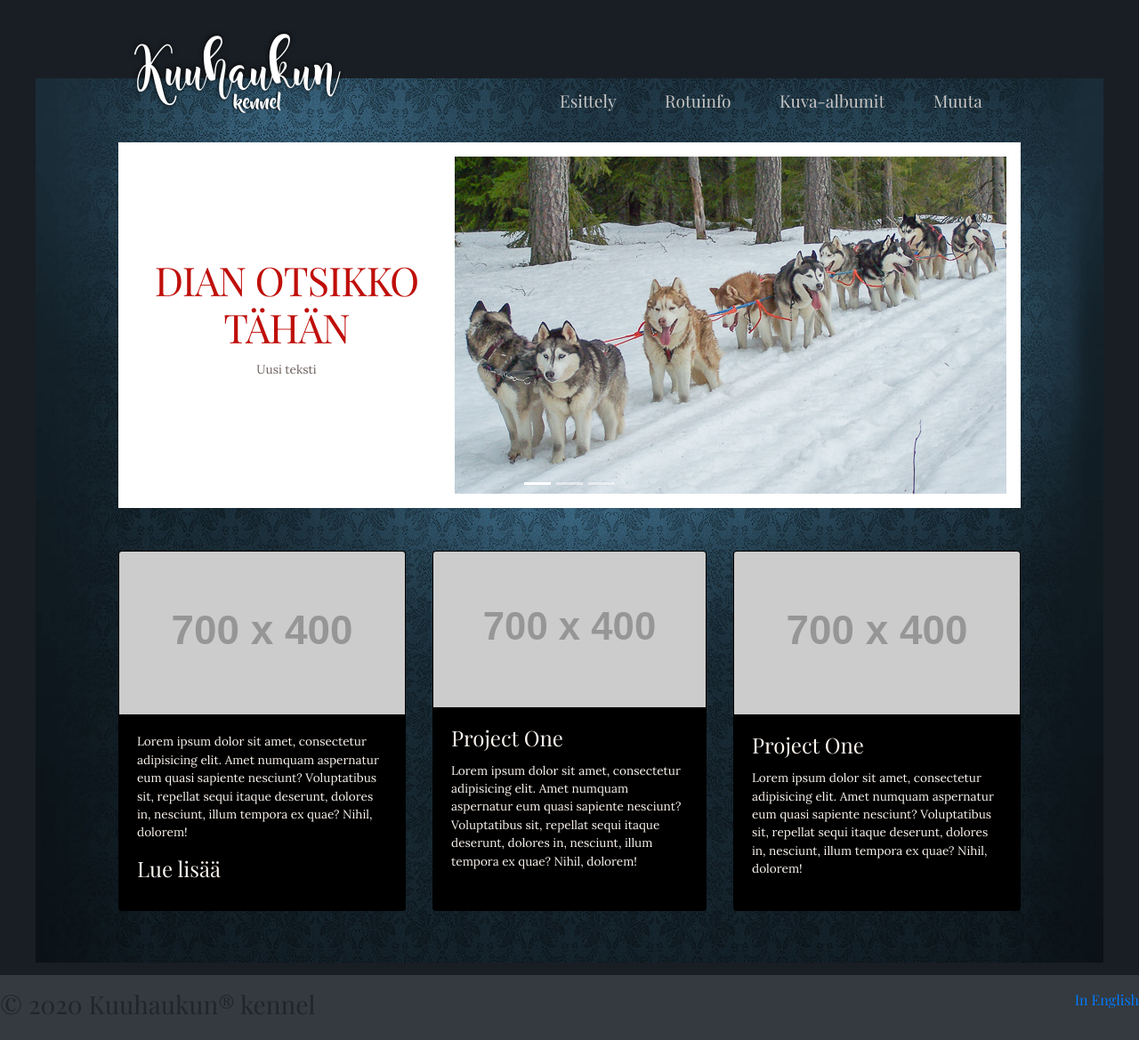
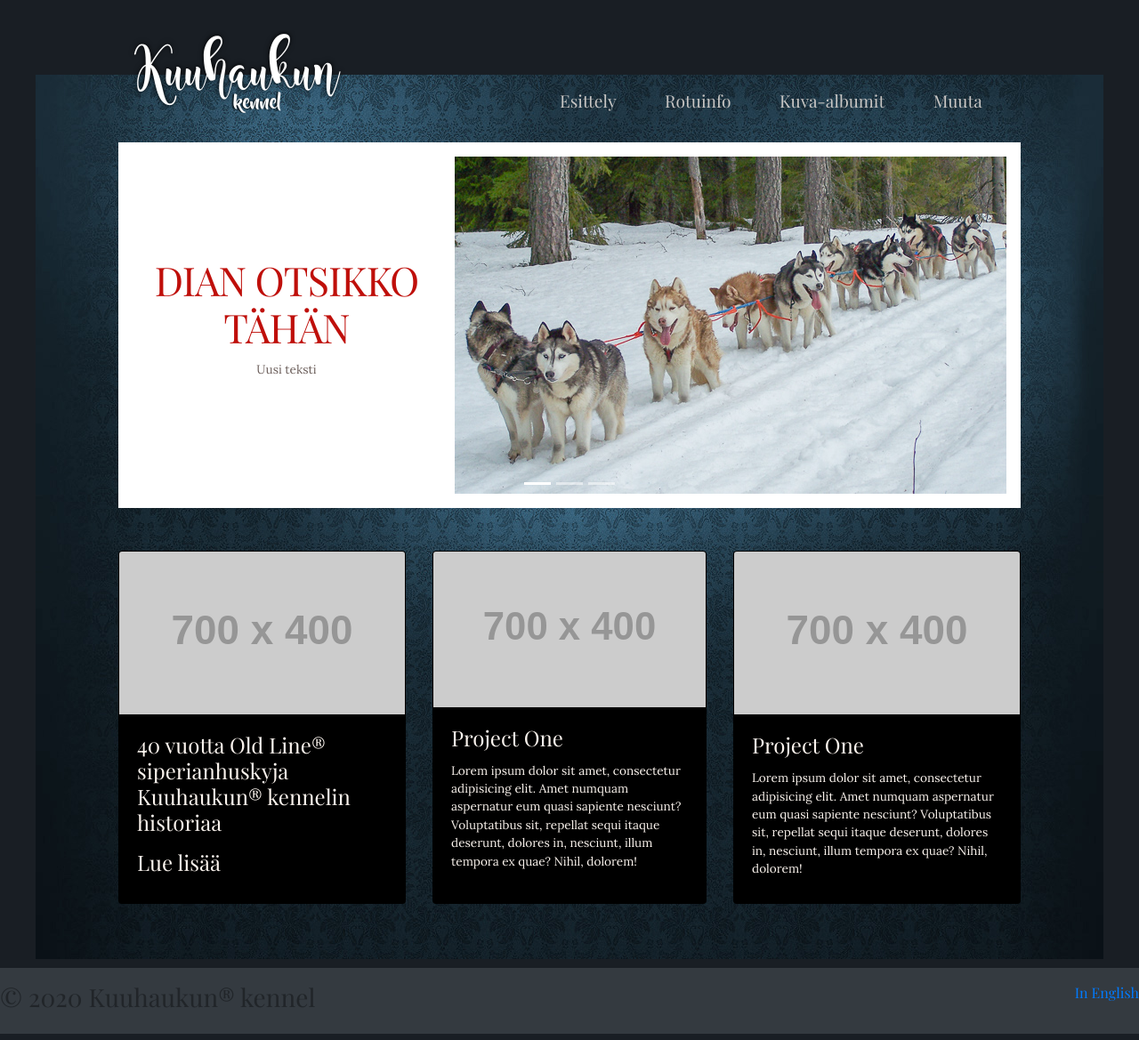
Before and after one commit to Sudensaaga/kuuhaukku, a Jekyll site: the page built from index.md, in a window 1280 px wide. Shown: the whole page at 89% size. Built offline with Jekyll 4.4.1, drawn with Linux system fonts in a browser that asks for light colours.

Commit message:
kolme-esiin

```diff
--- a/_config.yml
+++ b/_config.yml
@@ -66,7 +66,8 @@
     language: "Finnish"
     etusivu:
       kolme-esiin:
-        - "historia/"
+        1: "historia"
+        2: "enkelin-tarina"
     esittely:
       name: "Esittely"
       url: "esittely/"
--- a/_includes/kolme-esiin.html
+++ b/_includes/kolme-esiin.html
@@ -1,13 +1,30 @@
+{% assign menu=page.menu | default: 'muuta' %}
+{% assign artikkelit=site.nav[lang][menu].kolme-esiin %}
+
+{% assign art-1=artikkelit[1] %}
+{% assign art-2=artikkelit[2] %}
+{% assign art-3=artikkelit[3] %}
+{% for post in site.pages %}
+{% if post.permalink == art-1 %}
+{% assign post-1=post %}
+{% elsif post.permalink == art-2 %}
+{% assign post-2=post %}
+{% elsif post.permalink == art-2 %}
+{% assign post-3=post %}
+{% endif %}
+{% endfor %}
+
 <div class="row mx-lg-5 my-5">
     <div class="col-lg-4 col-sm-6 mb-4 pl-0">
         <div class="card h-100">
             <a href="#"><img class="card-img-top" src="http://placehold.it/700x400" alt=""></a>
             <div class="card-body">
-                <p class="card-text">Lorem ipsum dolor sit amet, consectetur adipisicing elit. Amet numquam aspernatur
-                    eum quasi sapiente nesciunt? Voluptatibus sit, repellat sequi itaque deserunt, dolores in, nesciunt,
-                    illum tempora ex quae? Nihil, dolorem!</p>
+                <h4>{{ post-1.kolme-esiin-otsikko | default: post-1.otsikko}}</h4>
+                <p class="card-text">
+                    {{ post-1.excerpt }}
+                </p>
                 <h4 class="card-title">
-                    <a href="#">Lue lisää</a>
+                    <a href="{{post-1.url}}">Lue lisää</a>
                 </h4>
             </div>
         </div>
@@ -19,8 +36,10 @@
                 <h4 class="card-title">
                     <a href="#">Project One</a>
                 </h4>
-                <p class="card-text">Lorem ipsum dolor sit amet, consectetur adipisicing elit. Amet numquam
-                    aspernatur eum quasi sapiente nesciunt? Voluptatibus sit, repellat sequi itaque deserunt,
+                <p class="card-text">Lorem ipsum dolor sit amet, consectetur adipisicing elit. Amet
+                    numquam
+                    aspernatur eum quasi sapiente nesciunt? Voluptatibus sit, repellat sequi itaque
+                    deserunt,
                     dolores in, nesciunt, illum tempora ex quae? Nihil, dolorem!</p>
             </div>
         </div>
@@ -32,8 +51,10 @@
                 <h4 class="card-title">
                     <a href="#">Project One</a>
                 </h4>
-                <p class="card-text">Lorem ipsum dolor sit amet, consectetur adipisicing elit. Amet numquam
-                    aspernatur eum quasi sapiente nesciunt? Voluptatibus sit, repellat sequi itaque deserunt,
+                <p class="card-text">Lorem ipsum dolor sit amet, consectetur adipisicing elit. Amet
+                    numquam
+                    aspernatur eum quasi sapiente nesciunt? Voluptatibus sit, repellat sequi itaque
+                    deserunt,
                     dolores in, nesciunt, illum tempora ex quae? Nihil, dolorem!</p>
             </div>
         </div>
```
Also changed, not shown: _drafts/2019-12-06-typografia.md (+1 -1 lines), _drafts/2019-12-06-typography.md (+1 -1 lines), _posts/2020-02-25-welcome-to-jekyll.md (deleted, +0 -29 lines), artikkelit/enkelin-tarina.md (added, +15 -0 lines), artikkelit/historia.md (+17 -1 lines), index.md (+6 -9 lines).
